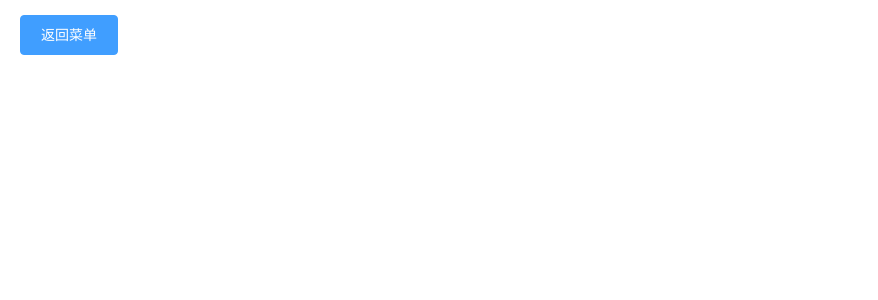
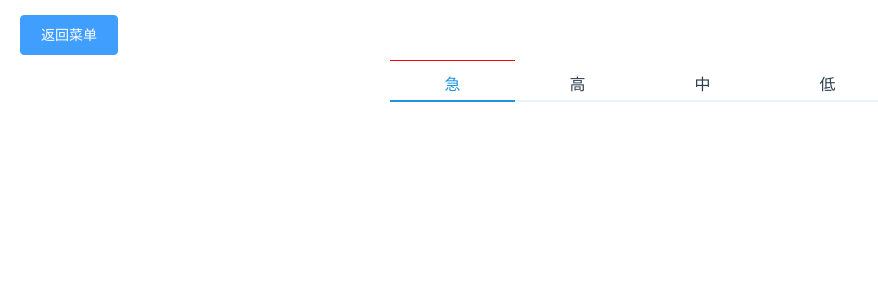
Before and after one commit to wofeichangshuai/vuedemo, a Vue app: page /transitionDemo2 in a window 1280 px wide. Shown: the top 300 px of the page, without its empty margins (0-878 px from the left). Built offline with nearby package versions, Linux system fonts and the light colour scheme.

Commit message:
feat:commit transition demo2

```diff
--- a/src/components/MenuBar.vue
+++ b/src/components/MenuBar.vue
@@ -11,48 +11,31 @@
     <el-row>
       <el-col :span="24">
         <router-link to="/g6Graph">
-          <el-button type="primary">
-            G6 Graph
-          </el-button>
+          <el-button type="primary"> G6 Graph </el-button>
         </router-link>
         <router-link to="/g6TreeGraph">
-          <el-button type="primary">
-            G6 Tree Graph
-          </el-button>
+          <el-button type="primary"> G6 Tree Graph </el-button>
         </router-link>
         <router-link to="/g6RegisterNode1">
-          <el-button type="primary">
-            G6 Register Node1
-          </el-button>
+          <el-button type="primary"> G6 Register Node1 </el-button>
         </router-link>
         <router-link to="/g6RegisterEdge1">
-          <el-button type="primary">
-            G6 Register Edge1
-          </el-button>
+          <el-button type="primary"> G6 Register Edge1 </el-button>
         </router-link>
         <router-link to="/g6RegisterGroup1">
-          <el-button type="primary">
-            G6 Register Group1
-          </el-button>
+          <el-button type="primary"> G6 Register Group1 </el-button>
         </router-link>
       </el-col>
       <el-col :span="24">
         <router-link to="/g6SimpleInteraction">
-          <el-button type="primary">
-            G6 Simple Interaction
-          </el-button>
+          <el-button type="primary"> G6 Simple Interaction </el-button>
         </router-link>
         <router-link to="/g6DomGraph">
-          <el-button type="primary">
-            G6 Dom Graph
-          </el-button>
+          <el-button type="primary"> G6 Dom Graph </el-button>
         </router-link>
         <router-link to="/g6TreeDisperseGraph">
-          <el-button type="primary">
-            G6 Tree Disperse Graph
-          </el-button>
+          <el-button type="primary"> G6 Tree Disperse Graph </el-button>
         </router-link>
-
       </el-col>
     </el-row>
 
@@ -60,9 +43,10 @@
     <el-row>
       <el-col :span="24">
         <router-link to="/transitionDemo1">
-          <el-button type="primary">
-            Transition Demo1
-          </el-button>
+          <el-button type="primary"> Transition Demo1 </el-button>
+        </router-link>
+        <router-link to="/transitionDemo2">
+          <el-button type="primary"> Transition Demo2 </el-button>
         </router-link>
       </el-col>
     </el-row>
--- a/src/router/index.js
+++ b/src/router/index.js
@@ -63,6 +63,11 @@ const routes = [
     name: 'transitionDemo1',
     component: () => import('@/views/transition/demo1.vue'),
   },
+  {
+    path: '/transitionDemo2',
+    name: 'transitionDemo2',
+    component: () => import('@/views/transition/demo2.vue'),
+  },
 ];
 
 export default new VueRouter({
--- /dev/null
+++ b/src/views/transition/demo2.vue
@@ -0,0 +1,129 @@
+<template>
+  <div class="demo2">
+    <div class="note-pad-content">
+      <div class="tabs-header">
+        <template v-for="(item, index) in prioritySelect">
+          <div
+            :style="[item.tab ? tabStyle : '']"
+            @click="handleTabCut(index, item.value)"
+            :key="item.value"
+            class="tab-div"
+          >
+            {{ item.label }}
+            <transition name="tabHeaderTrans">
+              <div class="tran-div" v-if="item.tab"></div>
+            </transition>
+          </div>
+        </template>
+      </div>
+    </div>
+  </div>
+</template>
+
+<script>
+export default {
+  data() {
+    return {
+      prioritySelect: [
+        {
+          value: '3',
+          label: '急',
+          borderColor: '#ffbfb8',
+          radio: false,
+          tab: false,
+          radioColor: '#f12b2b',
+        },
+        {
+          value: '2',
+          label: '高',
+          borderColor: '#f3a160',
+          radio: false,
+          tab: false,
+          radioColor: '#f9862b',
+        },
+        {
+          value: '1',
+          label: '中',
+          borderColor: '#23b2f0',
+          radio: false,
+          tab: false,
+          radioColor: '#08b1fb',
+        },
+        {
+          value: '0',
+          label: '低',
+          borderColor: '#45c8ad',
+          radio: false,
+          tab: false,
+          radioColor: '#07c59e',
+        },
+      ],
+      tabStyle: {
+        borderBottom: '2px solid #1f94de',
+        color: '#1f94de',
+      },
+      // 下面优先级切换标记
+      bottomPriorityFlag: '',
+    };
+  },
+  mounted() {
+    this.prioritySelect[0].tab = true;
+  },
+  methods: {
+    /** 切换已获取数据的优先级 */
+    handleTabCut(index, val) {
+      if (val) {
+        this.prioritySelect.map((item) => {
+          return (item.tab = false);
+        });
+
+        this.prioritySelect[index].tab = true;
+      }
+    },
+  },
+};
+</script>
+
+<style lang="scss">
+.demo2 {
+  .tabs-header {
+    display: flex;
+    justify-content: space-around;
+    width: 500px;
+    margin: auto;
+    .tab-div {
+      border-bottom: 2px solid #e8f5ff;
+      height: 40px;
+      line-height: 50px;
+      // border-bottom: 2px solid #1f94de;
+      width: 100%;
+      text-align: center;
+      position: relative;
+      &:hover {
+        cursor: pointer;
+        color: #1f94de;
+      }
+      .tran-div {
+        width: 100%;
+        height: 100%;
+        border-top: 1px solid red;
+        position: absolute;
+        top: 0px;
+      }
+    }
+  }
+}
+.tabHeaderTrans-enter-active {
+  transition: width 0.3s ease-in;
+  width: 100% !important;
+}
+.tabHeaderTrans-leave-active {
+  transition: width 0;
+  width: 100% !important;
+}
+.tabHeaderTrans-enter,
+.tabHeaderTrans-leave-to {
+  width: 0 !important;
+  //   transform: translateX(10px);
+}
+</style>
```
